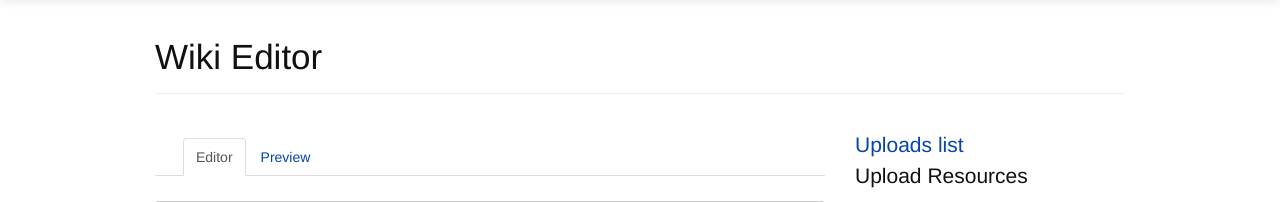
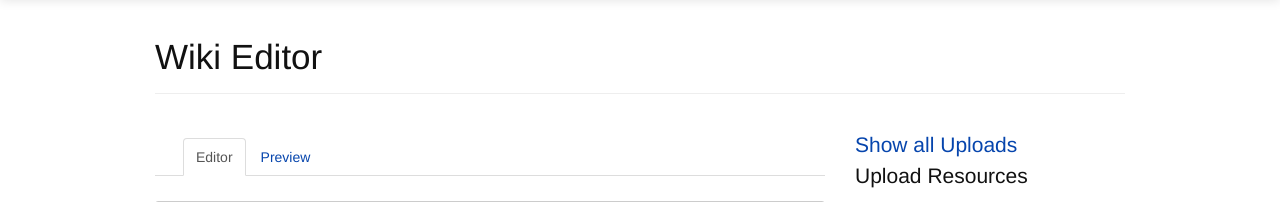
Before and after one commit to jack-zh/zwiki, a Flask app: template templates/editor.html in a window 1280 px wide. Shown: the part 41-243 px from the top of the page. Run offline with Flask 2, Linux system fonts and the light colour scheme; the template is opened without the code that fills it: values that come from a table or form of the project are taken from there, most other values are stand-ins (such as "Sample title", 1, 10 or a date in 2020); some libraries are stand-ins or nearby versions.

Commit message:
update show

```diff
--- a/templates/editor.html
+++ b/templates/editor.html
@@ -32,7 +32,7 @@ Wiki Editor
 {% endblock content %}
 {% block sidebar %}
 
-<h3><a href="/upload" target="_blank">Uploads list</a></h3>
+<h3><a href="/upload" target="_blank">Show all Uploads</a></h3>
 <h3>Upload Resources</h3>
 <p>You can upload image for markdown</p>
 <form name="form" action="" method="POST" enctype="multipart/form-data">
--- a/templates/upload.html
+++ b/templates/upload.html
@@ -15,7 +15,7 @@
 			{% for url in uploads %}
 				<tr>
 					<td><a href="/static/upload/{{ url }}"/>{{ uploads[url] }}</td>
-					<td>/static/upload/{{ url }}</td>
+					<td><code>/static/upload/{{ url }}</code></td>
 				</tr>
 			{% endfor %}
 		</tbody>
```
